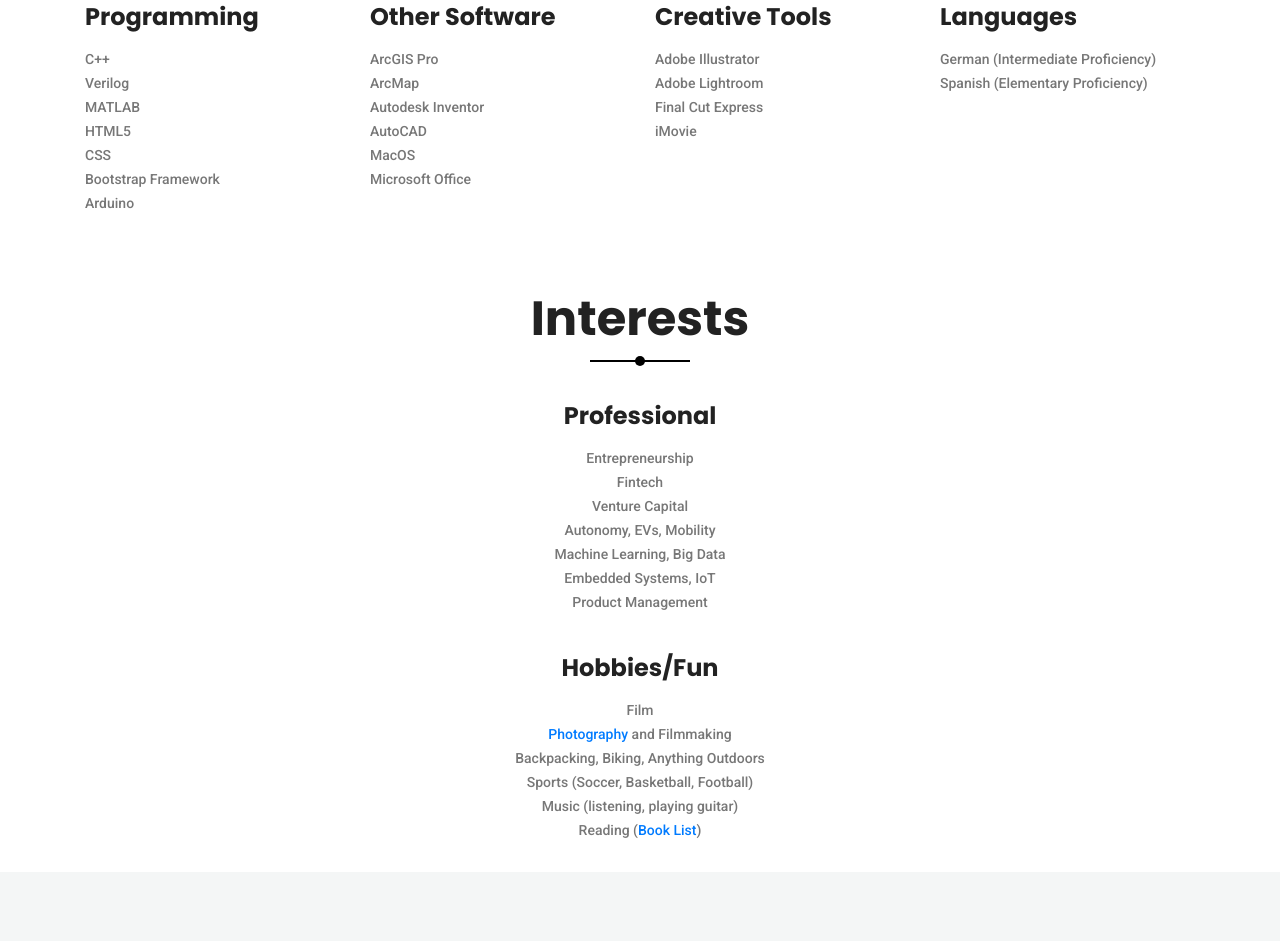
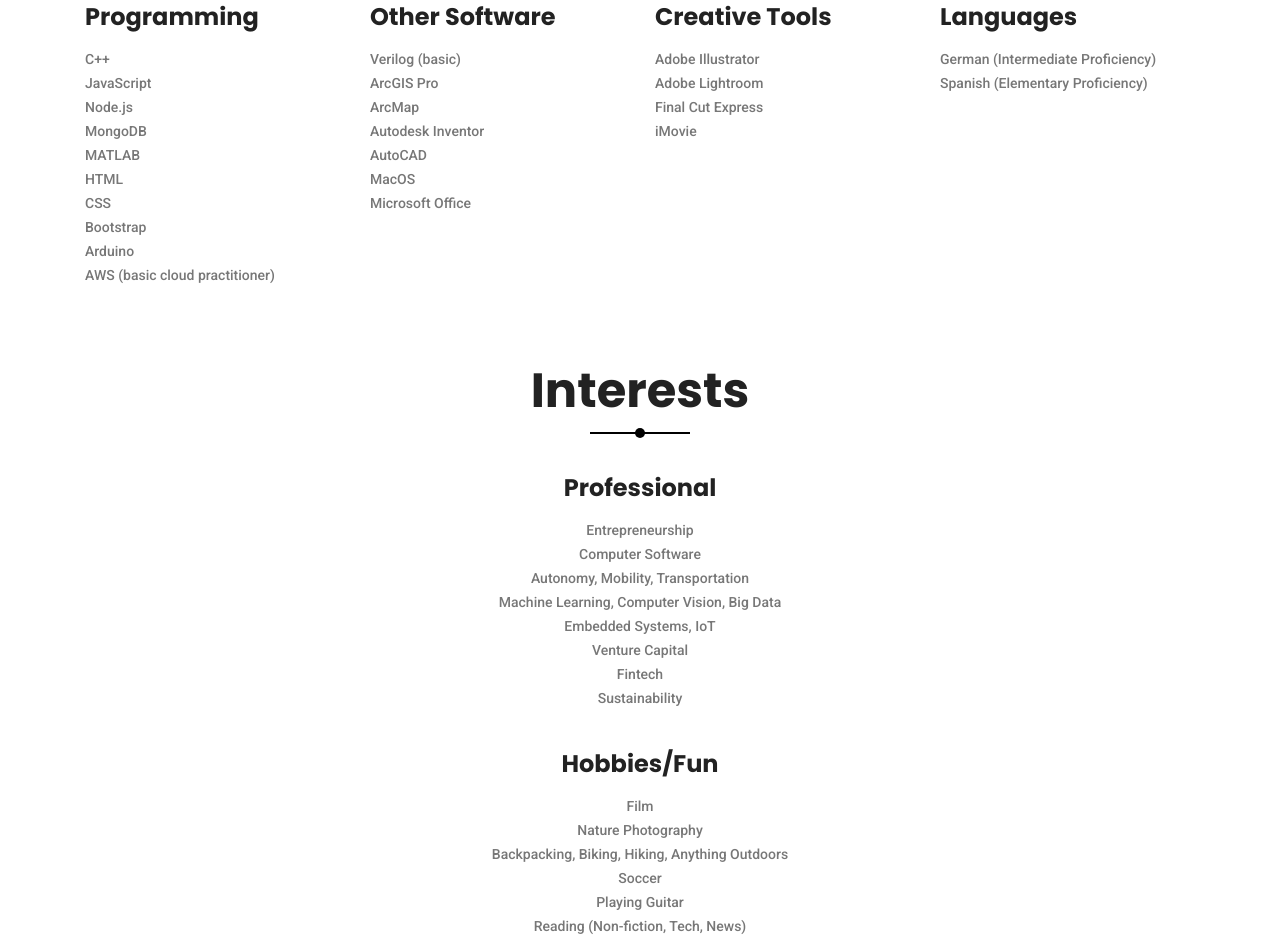
Before and after one commit to mmoliassa/Personal-Site, a plain HTML site: page index.html in a window 1280 px wide. Shown: the part 6297-7238 px from the top of the page. Drawn offline with Linux system fonts and the light colour scheme; some packages are replaced by stand-ins of ours.

Commit message:
Update index.html

```diff
--- a/index.html
+++ b/index.html
@@ -560,12 +560,15 @@
 						<div class="">
 							<ul class="unordered-list-ii">
 								<li>C++</li>
-								<li>Verilog</li>
+								<li>JavaScript</li>
+								<li>Node.js</li>
+								<li>MongoDB</li>
 								<li>MATLAB</li>
-								<li>HTML5</li>
+								<li>HTML</li>
 								<li>CSS</li>
-								<li>Bootstrap Framework</li>
+								<li>Bootstrap</li>
 								<li>Arduino</li>
+								<li>AWS (basic cloud practitioner)</li>
 
 							</ul>
 						</div>
@@ -575,6 +578,7 @@
 						<h3 class="mb-30 title_color">Other Software</h3>
 						<div class="">
 							<ul class="unordered-list-ii">
+								<li>Verilog (basic)</li>
 								<li>ArcGIS Pro</li>
 								<li>ArcMap</li>
 								<li>Autodesk Inventor</li>
@@ -622,12 +626,13 @@
 							<ul class="unordered-list-ii text-center">
 
 								<li>Entrepreneurship<!--: Lean Startup, Blue Ocean Strategy, anything about starting and fostering a business--></li>
+								<li>Computer Software</li>
+								<li>Autonomy, Mobility, Transportation</li>
+								<li>Machine Learning, Computer Vision, Big Data</li>
+								<li>Embedded Systems, IoT</li>
+								<li>Venture Capital</li>
 								<li>Fintech</li>
-								<li>Venture Capital</li>
-								<li>Autonomy, EVs, Mobility</li>
-								<li>Machine Learning, Big Data</li>
-								<li>Embedded Systems, IoT</li>
-								<li>Product Management</li>
+								<li>Sustainability</li>
 							</ul>
 						</div>
 
@@ -635,12 +640,12 @@
 						<div class="" style="padding-bottom: 30px">
 							<ul class="unordered-list-ii text-center">
 								<li>Film <!--(<a href="https://letterboxd.com/mmoliassa/list/all-time/" target="_blank">Some of my Favorites</a>)--> </li>
-								<li><a href="">Photography</a> and Filmmaking</li>
+								<li><!--<a href="">-->Nature Photography<!--</a>--></li>
 								<!-- <li>Music</li> -->
-								<li>Backpacking, Biking, Anything Outdoors</li>
-								<li>Sports (Soccer, Basketball, Football)</li>
-								<li>Music (listening, playing guitar)</li>
-								<li>Reading (<a href=#>Book List</a>)</li>
+								<li>Backpacking, Biking, Hiking, Anything Outdoors</li>
+								<li>Soccer</li>
+								<li>Playing Guitar</li>
+								<li>Reading (Non-fiction, Tech, News) <!--(<a href=#>Book List</a>)--></li>
 							</ul>
 						</div>
 						</div>
```
